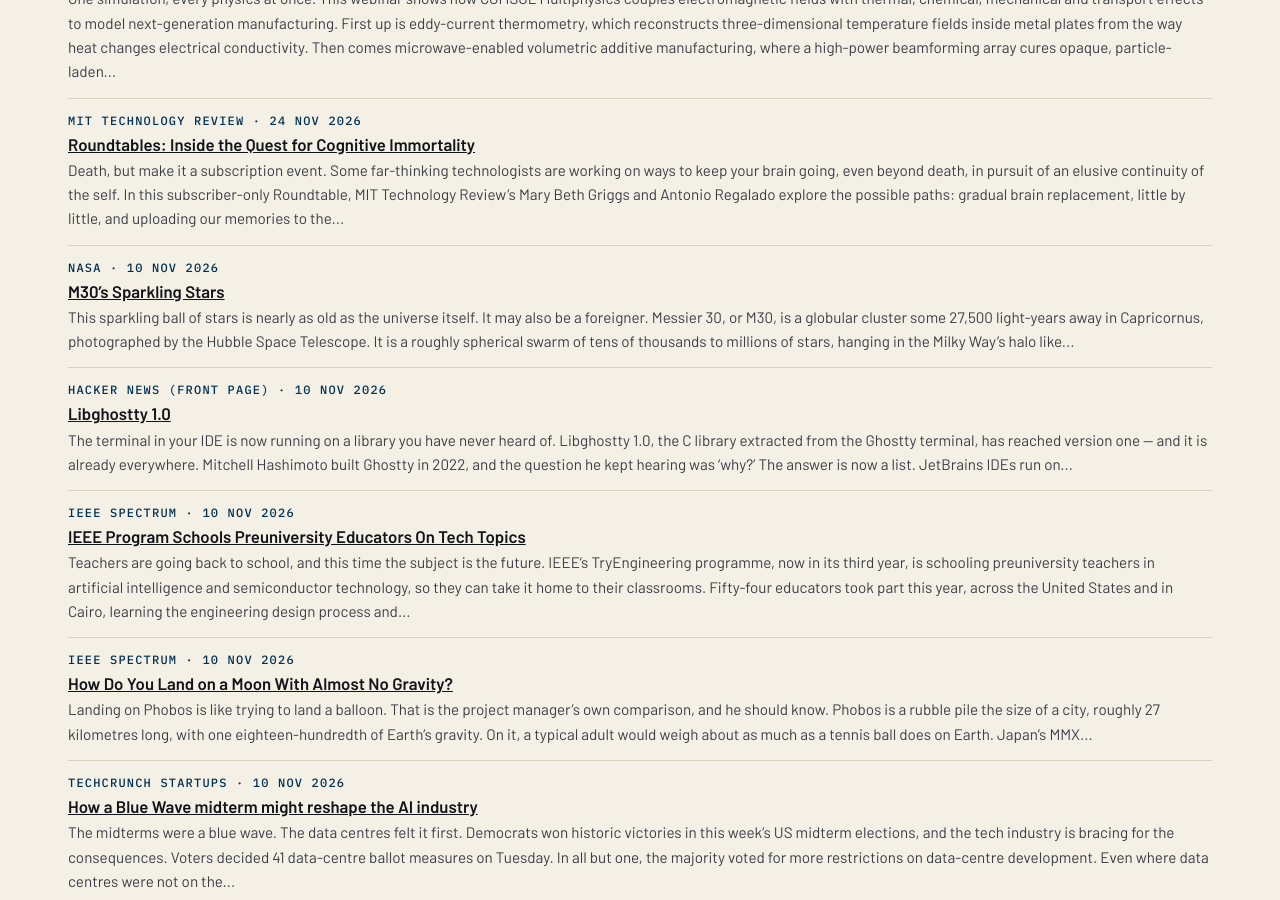
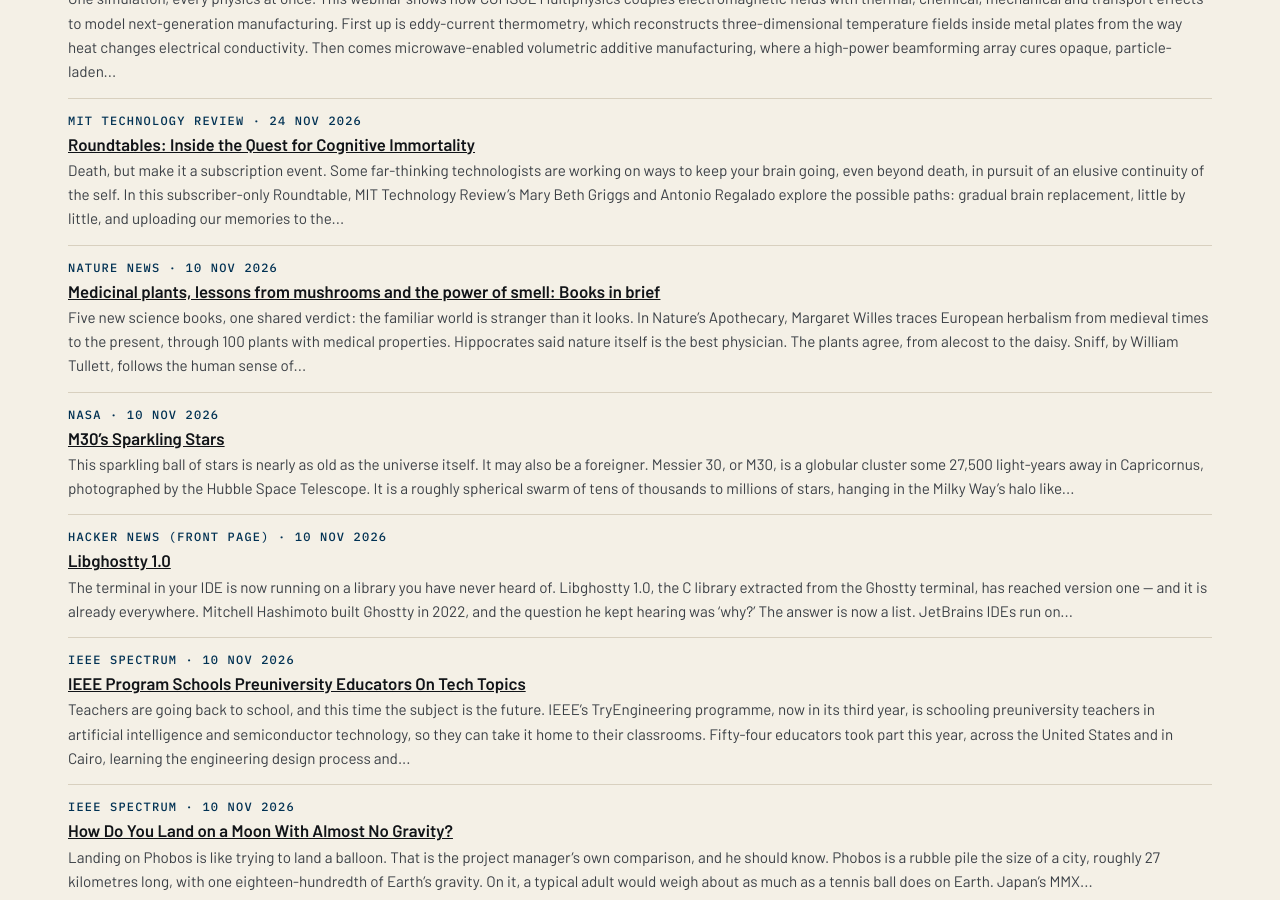
Before and after one commit to katz-news/katz.news, a Jekyll site: the page built from briefs/index.html, in a window 1280 px wide and 900 px high, scrolled down 637 px. Built offline with Jekyll 4.4.1, drawn with Linux system fonts in a browser that asks for light colours.

Commit message:
Publish 2026-11-07

```diff
--- a/_data/build.yml
+++ b/_data/build.yml
@@ -1 +1 @@
-published_at: 2026-11-07T18:48:46Z
+published_at: 2026-11-07T18:50:34Z
--- /dev/null
+++ b/_posts/briefs/2026-11-07-medicinal-plants-lessons-from-mushrooms-and-the-power-of-sme.md
@@ -0,0 +1,20 @@
+---
+published: true
+title: "Medicinal plants, lessons from mushrooms and the power of smell: Books
+  in brief"
+date: 2026-11-10
+section: science
+source_name: Nature News
+source_url: https://www.nature.com/articles/d41586-026-03595-x
+---
+Five new science books, one shared verdict: the familiar world is stranger than it looks.
+
+In Nature's Apothecary, Margaret Willes traces European herbalism from medieval times to the present, through 100 plants with medical properties. Hippocrates said nature itself is the best physician. The plants agree, from alecost to the daisy.
+
+Sniff, by William Tullett, follows the human sense of smell from the 18th century onwards. When motor cars arrived, their emissions were first welcomed as a relief from horse dung. Smell, it turns out, is history you can inhale.
+
+On Time, by Jim Al-Khalili, tackles time itself — from Einstein's claim that the distinction between past, present and future is only an illusion, to the question of whether the universe has a beginning or an end. Short chapters, big questions.
+
+And in It Could Be Otherwise, Stuart Firestein defends science's oldest virtue: changing your mind. He shows how the great researchers resisted the temptation to twist facts to fit theories.
+
+Conclusion: these books are not a reading list, but rather a reminder — a fresh, funny field guide to the familiar, from the garden to the nose to the clock.
```
